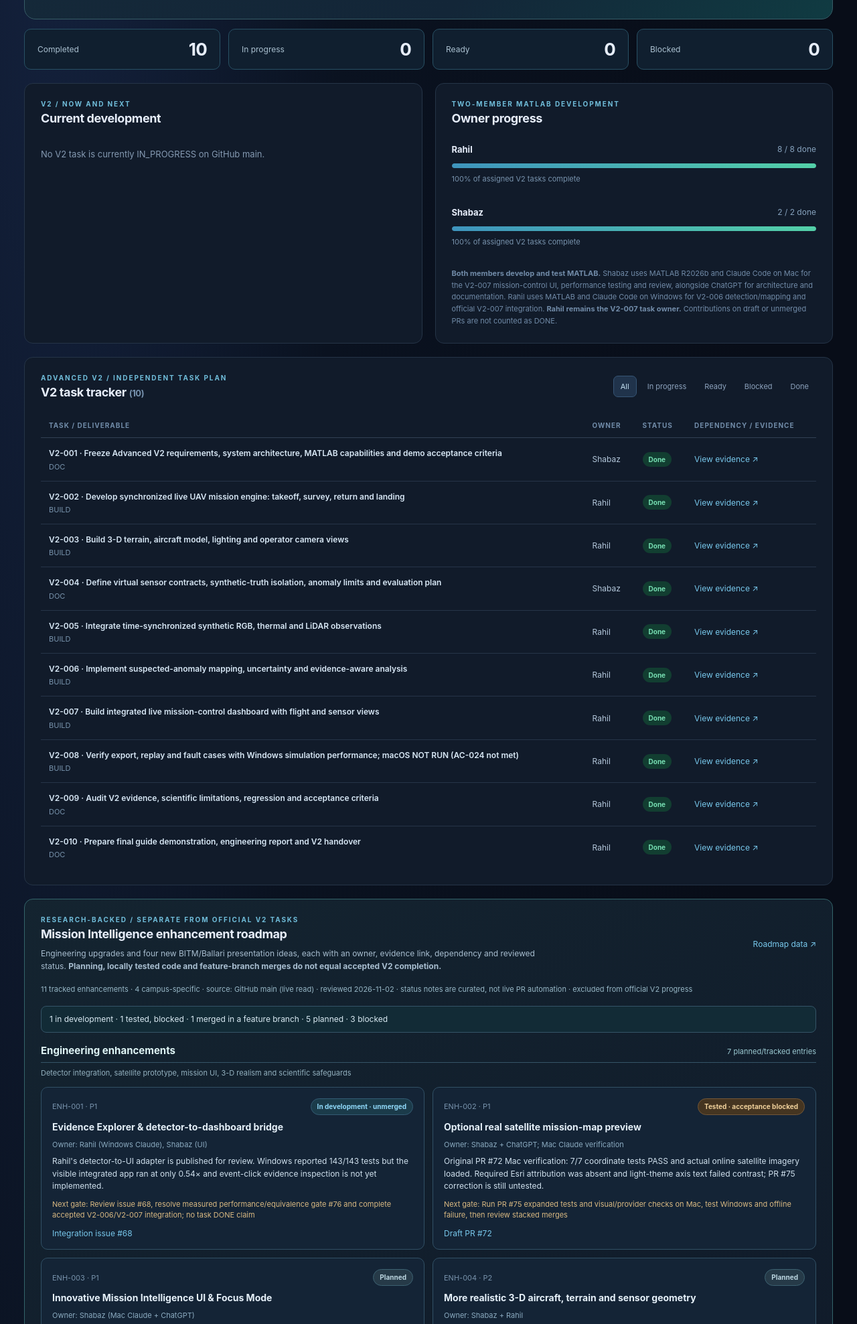
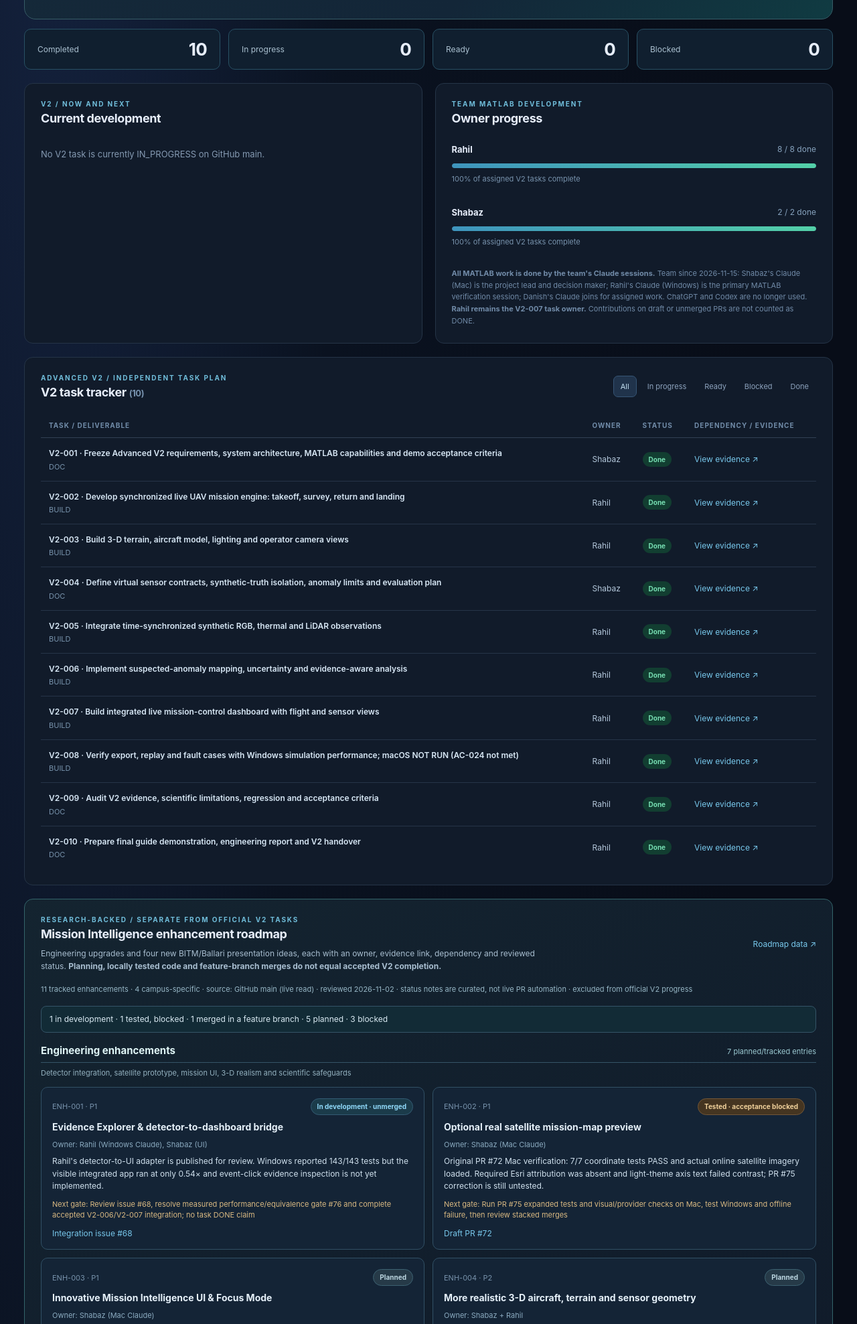
Before and after one commit to MdShabazS/MineGuard-MATLAB, a plain HTML site: page portal/index.html in a window 1280 px wide. Shown: the part 556-2533 px from the top of the page at 67% size. Drawn offline with Linux system fonts and the light colour scheme; no server answers.

Commit message:
Team: Claude-only (Shabaz's Claude lead, Rahil's Claude, Danish's Claude); remove ChatGPT/Codex roles from current docs; add TEAM.md, SETUP.md and mineguard_setup.m
Historical evidence, audits, decision-log entries and frozen specs keep their original wording.

Co-Authored-By: Claude Opus 5.5 <noreply@anthropic.com>

```diff
--- a/portal/data/enhancements.json
+++ b/portal/data/enhancements.json
@@ -20,7 +20,7 @@
     {
       "id": "ENH-002",
       "title": "Optional real satellite mission-map preview",
-      "owner": "Shabaz + ChatGPT; Mac Claude verification",
+      "owner": "Shabaz (Mac Claude)",
       "status": "TESTED_BLOCKED",
       "priority": "P1",
       "detail": "Original PR #72 Mac verification: 7/7 coordinate tests PASS and actual online satellite imagery loaded. Required Esri attribution was absent and light-theme axis text failed contrast; PR #75 correction is still untested.",
@@ -32,7 +32,7 @@
     {
       "id": "ENH-003",
       "title": "Innovative Mission Intelligence UI & Focus Mode",
-      "owner": "Shabaz (Mac Claude + ChatGPT)",
+      "owner": "Shabaz (Mac Claude)",
       "status": "PLANNED",
       "priority": "P1",
       "detail": "A clearer map/3-D hierarchy, expandable sensor/evidence panels, mission-stage ribbon and legible presentation-friendly controls.",
--- a/portal/index.html
+++ b/portal/index.html
@@ -51,9 +51,9 @@
           <div class="stack" id="v2Current"><p class="muted">Awaiting published V2 task records…</p></div>
         </section>
         <section class="panel" aria-labelledby="v2OwnersTitle">
-          <div class="panel-head"><div><div class="section-kicker">TWO-MEMBER MATLAB DEVELOPMENT</div><h3 id="v2OwnersTitle">Owner progress</h3></div></div>
+          <div class="panel-head"><div><div class="section-kicker">TEAM MATLAB DEVELOPMENT</div><h3 id="v2OwnersTitle">Owner progress</h3></div></div>
           <div class="stack" id="v2Owners"><p class="muted">Awaiting assigned tasks…</p></div>
-          <p class="note"><strong>Both members develop and test MATLAB.</strong> Shabaz uses MATLAB R2026b and Claude Code on Mac for the V2-007 mission-control UI, performance testing and review, alongside ChatGPT for architecture and documentation. Rahil uses MATLAB and Claude Code on Windows for V2-006 detection/mapping and official V2-007 integration. <strong>Rahil remains the V2-007 task owner.</strong> Contributions on draft or unmerged PRs are not counted as DONE.</p>
+          <p class="note"><strong>All MATLAB work is done by the team's Claude sessions.</strong> Team since 2026-11-15: Shabaz's Claude (Mac) is the project lead and decision maker; Rahil's Claude (Windows) is the primary MATLAB verification session; Danish's Claude joins for assigned work. ChatGPT and Codex are no longer used. <strong>Rahil remains the V2-007 task owner.</strong> Contributions on draft or unmerged PRs are not counted as DONE.</p>
         </section>
       </div>
       <section class="panel" aria-labelledby="v2TaskTitle">
--- a/v2/roadmap/enhancements.json
+++ b/v2/roadmap/enhancements.json
@@ -20,7 +20,7 @@
     {
       "id": "ENH-002",
       "title": "Optional real satellite mission-map preview",
-      "owner": "Shabaz + ChatGPT; Mac Claude verification",
+      "owner": "Shabaz (Mac Claude)",
       "status": "TESTED_BLOCKED",
       "priority": "P1",
       "detail": "Original PR #72 Mac verification: 7/7 coordinate tests PASS and actual online satellite imagery loaded. Required Esri attribution was absent and light-theme axis text failed contrast; PR #75 correction is still untested.",
@@ -32,7 +32,7 @@
     {
       "id": "ENH-003",
       "title": "Innovative Mission Intelligence UI & Focus Mode",
-      "owner": "Shabaz (Mac Claude + ChatGPT)",
+      "owner": "Shabaz (Mac Claude)",
       "status": "PLANNED",
       "priority": "P1",
       "detail": "A clearer map/3-D hierarchy, expandable sensor/evidence panels, mission-stage ribbon and legible presentation-friendly controls.",
```
Also changed, not shown: portal/tests/contract.test.mjs (+1 -1 lines), 16 other files.
